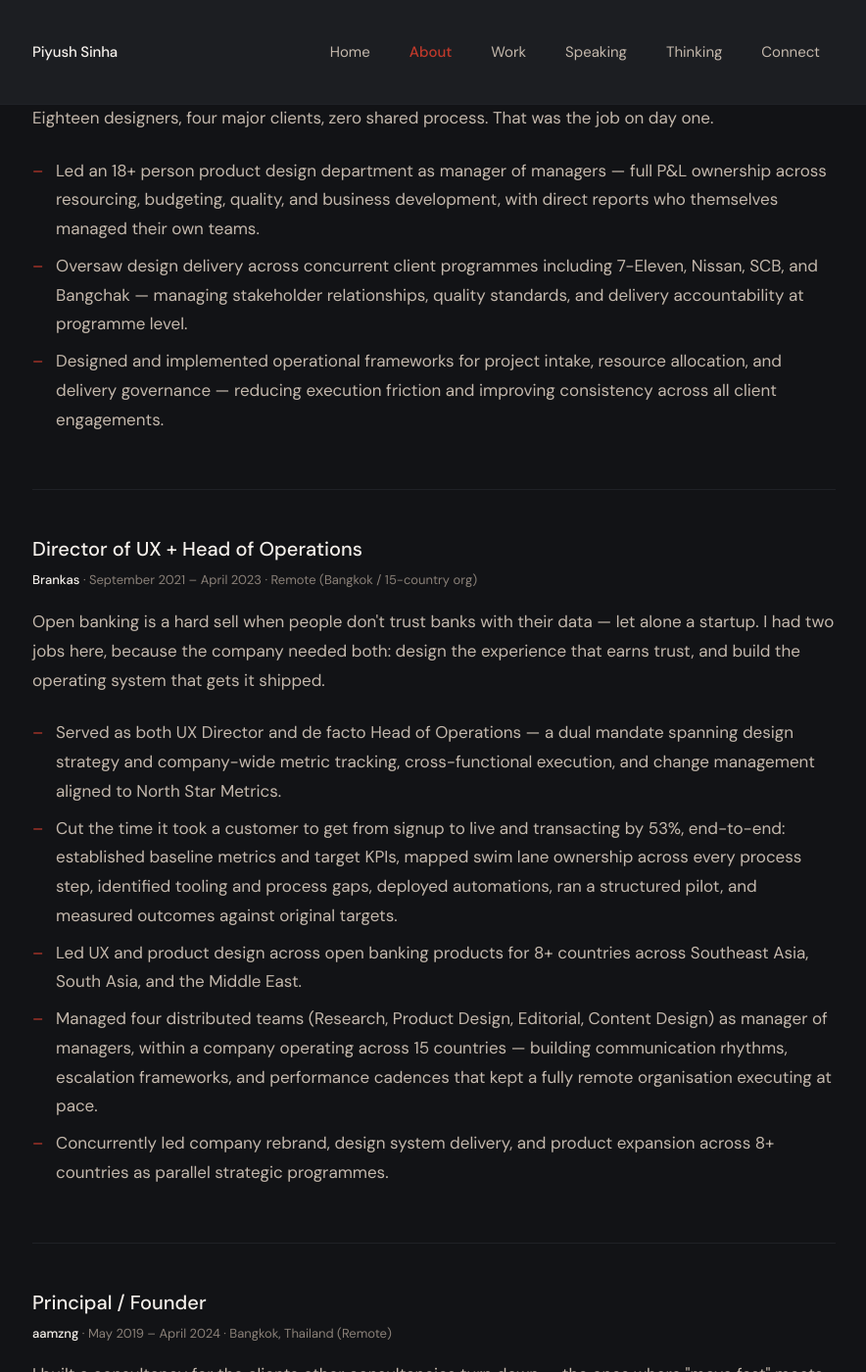
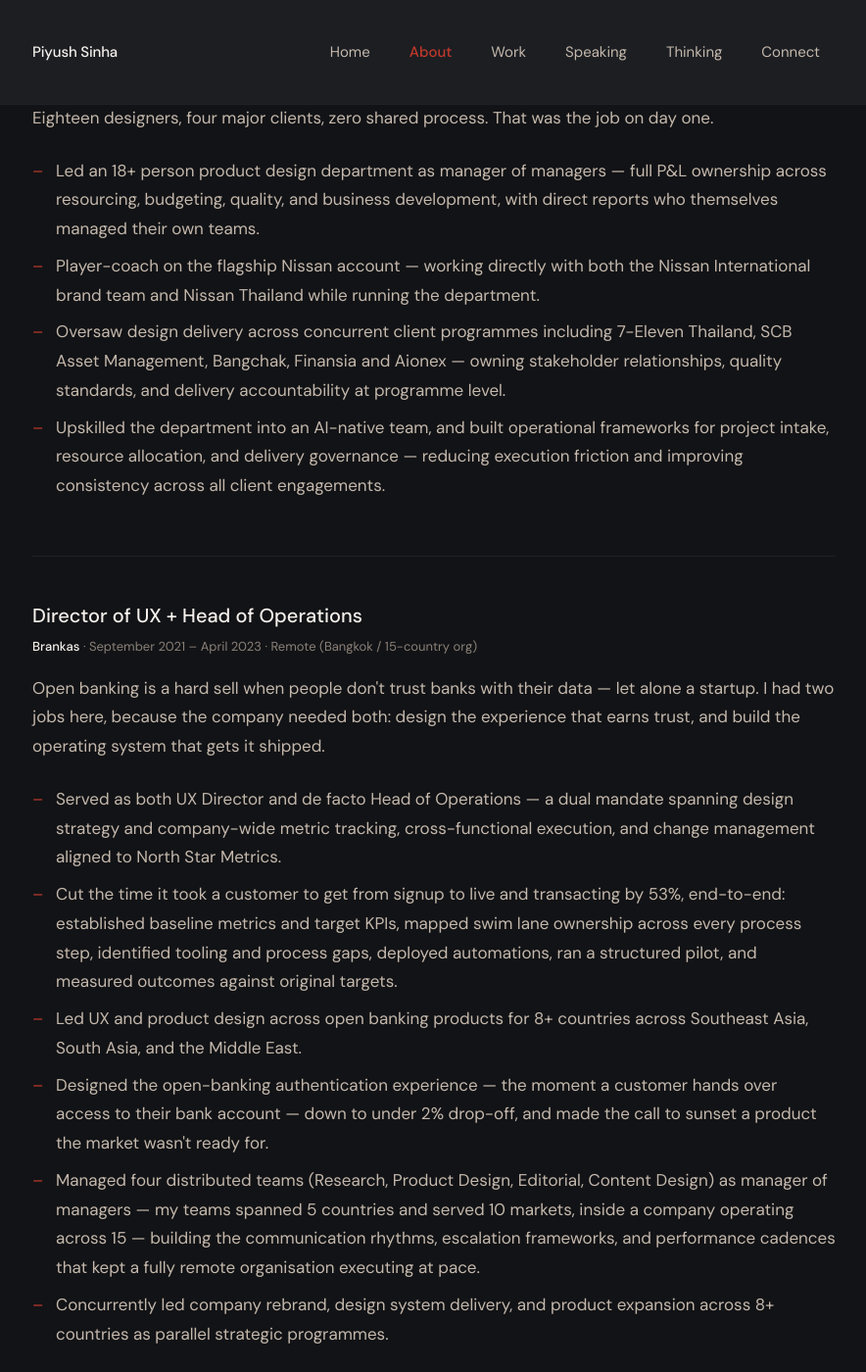
Before and after one commit to piyushsinha/piyushsinha.github.io, a Jekyll site: the page built from about/index.html, in a window 1280 px wide and 1400 px high, scrolled down 1853 px. Shown: the whole window at 98% size, without its empty margins (197-1081 px from the left). Built offline with Jekyll 4.4.1, drawn with Linux system fonts in a browser that asks for light colours; some of the changed text lies outside the part shown.

Commit message:
Add files via upload

```diff
--- a/about/index.html
+++ b/about/index.html
@@ -62,8 +62,9 @@
         <p>Eighteen designers, four major clients, zero shared process. That was the job on day one.</p>
         <ul class="experience-item__details">
           <li>Led an 18+ person product design department as manager of managers — full P&amp;L ownership across resourcing, budgeting, quality, and business development, with direct reports who themselves managed their own teams.</li>
-          <li>Oversaw design delivery across concurrent client programmes including 7-Eleven, Nissan, SCB, and Bangchak — managing stakeholder relationships, quality standards, and delivery accountability at programme level.</li>
-          <li>Designed and implemented operational frameworks for project intake, resource allocation, and delivery governance — reducing execution friction and improving consistency across all client engagements.</li>
+          <li>Player-coach on the flagship Nissan account — working directly with both the Nissan International brand team and Nissan Thailand while running the department.</li>
+          <li>Oversaw design delivery across concurrent client programmes including 7-Eleven Thailand, SCB Asset Management, Bangchak, Finansia and Aionex — owning stakeholder relationships, quality standards, and delivery accountability at programme level.</li>
+          <li>Upskilled the department into an AI-native team, and built operational frameworks for project intake, resource allocation, and delivery governance — reducing execution friction and improving consistency across all client engagements.</li>
         </ul>
       </div>
 
@@ -76,7 +77,8 @@
           <li>Served as both UX Director and de facto Head of Operations — a dual mandate spanning design strategy and company-wide metric tracking, cross-functional execution, and change management aligned to North Star Metrics.</li>
           <li>Cut the time it took a customer to get from signup to live and transacting by 53%, end-to-end: established baseline metrics and target KPIs, mapped swim lane ownership across every process step, identified tooling and process gaps, deployed automations, ran a structured pilot, and measured outcomes against original targets.</li>
           <li>Led UX and product design across open banking products for 8+ countries across Southeast Asia, South Asia, and the Middle East.</li>
-          <li>Managed four distributed teams (Research, Product Design, Editorial, Content Design) as manager of managers, within a company operating across 15 countries — building communication rhythms, escalation frameworks, and performance cadences that kept a fully remote organisation executing at pace.</li>
+          <li>Designed the open-banking authentication experience — the moment a customer hands over access to their bank account — down to under 2% drop-off, and made the call to sunset a product the market wasn't ready for.</li>
+          <li>Managed four distributed teams (Research, Product Design, Editorial, Content Design) as manager of managers — my teams spanned 5 countries and served 10 markets, inside a company operating across 15 — building the communication rhythms, escalation frameworks, and performance cadences that kept a fully remote organisation executing at pace.</li>
           <li>Concurrently led company rebrand, design system delivery, and product expansion across 8+ countries as parallel strategic programmes.</li>
         </ul>
       </div>
@@ -89,7 +91,8 @@
         <ul class="experience-item__details">
           <li>Founded and led a boutique UX and product design consultancy — owned client delivery, quality, and team performance across all engagements.</li>
           <li>Key clients: Monetary Authority of Singapore (MAS), ASEAN Financial Innovation Network (AFIN), TTB Bank, Thanachart Bank, and TMB Bank.</li>
-          <li>Led research and design for APIX — the world's first cross-border, open-architecture API marketplace for financial institutions — navigating complex multi-stakeholder environments across Singapore, Thailand, and ASEAN.</li>
+          <li><strong>APIX</strong> — pitched and won the engagement, then led design delivery for the world's first cross-border, open-architecture API marketplace for financial institutions. Orchestrated MAS, AFIN, Singapore's Chief FinTech Officer, BCG and multiple delivery partners; my team led the design and negotiated delivery. Launched at Singapore FinTech Festival.</li>
+          <li><strong>TTB Touch</strong> — led the research behind the retail banking app following the TMB and Thanachart merger, serving eight business units through the integration.</li>
         </ul>
       </div>
 
```
